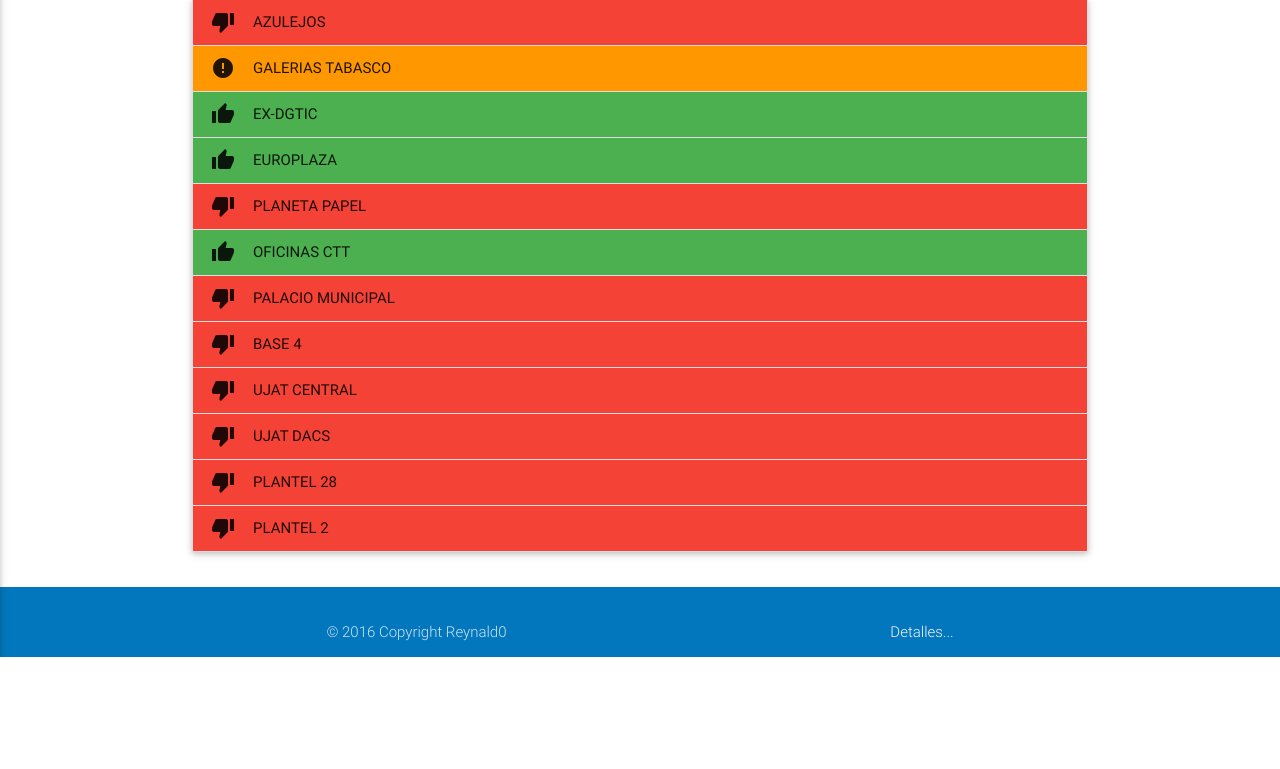
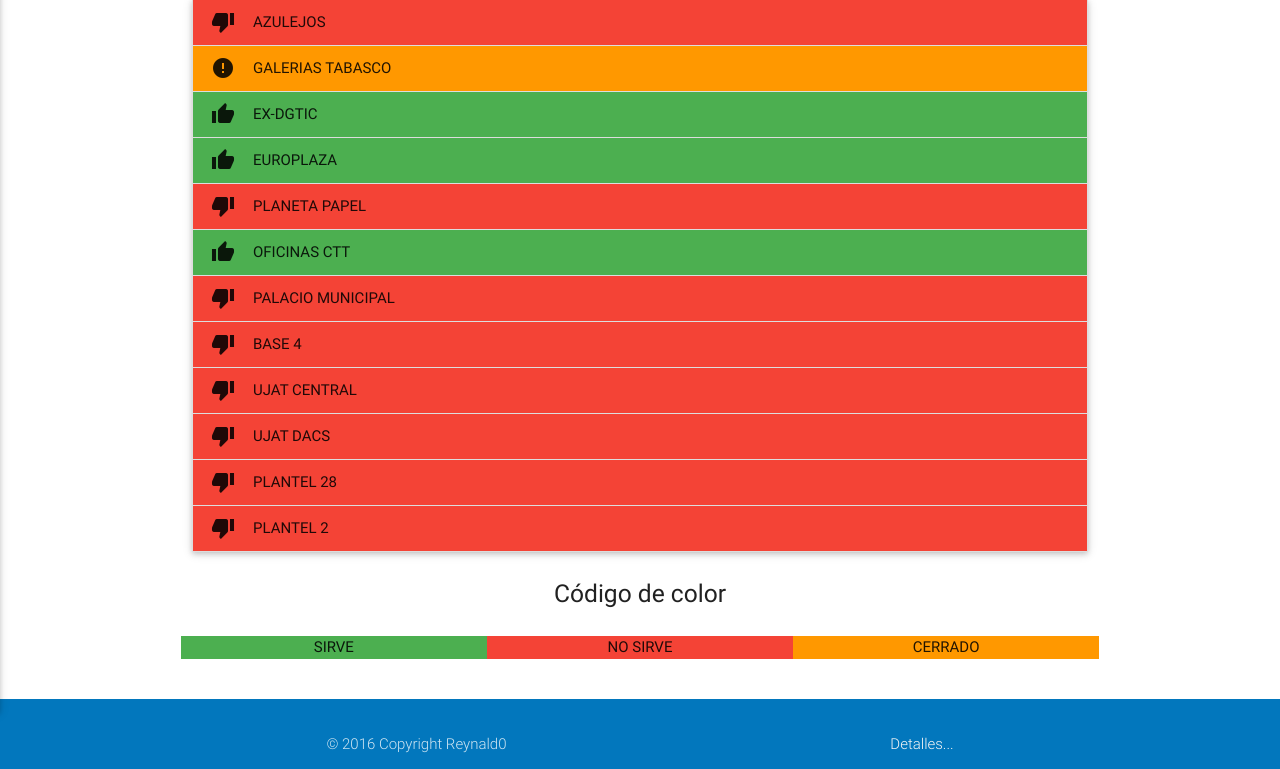
Before and after one commit to Reynald0/MOIT, a Django app: page / in a window 1280 px wide. Shown: the part 148-917 px from the top of the page. Before the commit the page ends 805 px from the top, so only its background shows below. Run offline with Django 3.2, Linux system fonts and the light colour scheme; data comes from the database, SQL or seed files in the repository; some libraries are stand-ins or nearby versions.

Commit message:
Codigo de colores

```diff
--- a/modulos/views.py
+++ b/modulos/views.py
@@ -1,15 +1,16 @@
+import datetime
+from django.contrib.auth import authenticate, login, logout
 from django.shortcuts import render, redirect
 from django.utils import timezone
-import datetime
 from .models import Modulo
 from .forms import LogPersona
-from django.contrib.auth import authenticate, login, logout
+
+fecha_actual = datetime.datetime.now() - datetime.timedelta(hours=5)
+hora_sistema = fecha_actual.hour
+minuto_sistema = fecha_actual.minute
+modulos = Modulo.objects.all()
 
 def inicio(request):
-	fecha_actual = datetime.datetime.now() - datetime.timedelta(hours=5)
-	hora_sistema = fecha_actual.hour
-	minuto_sistema = fecha_actual.minute
-	modulos = Modulo.objects.all()
 	return render(request, 'inicio.html', {'fecha_actual': fecha_actual, 'hora_sistema': hora_sistema, 'minuto_sistema': minuto_sistema, 'modulos': modulos })
 
 def cambiar_modulo(request, nombre_modulo):
@@ -19,10 +20,6 @@ def cambiar_modulo(request, nombre_modulo):
 	return redirect('inicio')
 
 def inicio_min(request):
-	fecha_actual = datetime.datetime.now() - datetime.timedelta(hours=5)
-	hora_sistema = fecha_actual.hour
-	minuto_sistema = fecha_actual.minute
-	modulos = Modulo.objects.all()
 	return render(request, 'inicio_min.html', {'fecha_actual': fecha_actual, 'hora_sistema': hora_sistema, 'minuto_sistema': minuto_sistema, 'modulos': modulos })
 
 def login_persona(request):
--- a/templates/inicio.html
+++ b/templates/inicio.html
@@ -12,7 +12,7 @@
 		      			{% if hora_sistema == modulo.horario_inicio.hour and minuto_sistema <=  modulo.horario_inicio.minute %}
 		      				<div class="collapsible-header orange">
 		      				<i class="material-icons">error</i>
-		      			{% elif hora_sistema == modulo.horario_final.hour and minuto_sistema >=  modulo.horario_inicio.minute%}
+		      			{% elif hora_sistema == modulo.horario_final.hour and minuto_sistema >=  modulo.horario_inicio.minute %}
 		      				<div class="collapsible-header orange">
 		      				<i class="material-icons">error</i>
 		      			{% else %}
@@ -67,4 +67,20 @@
 		    </li>
     	{% endfor %}
   </ul>
+	<div class="row center-align">
+		<div class="col s12">
+		<h5>Código de color</h5>
+		</div>
+	</div>
+	<div class="row center-align">
+		<div class="col s4 green">
+			SIRVE
+		</div>
+		<div class="col s4 red">
+			NO SIRVE
+		</div>
+		<div class="col s4 orange">
+			CERRADO
+		</div>
+	</div>
 {% endblock contenido %}
```
Also changed, not shown: templates/inicio_min.html (+16 -0 lines).
